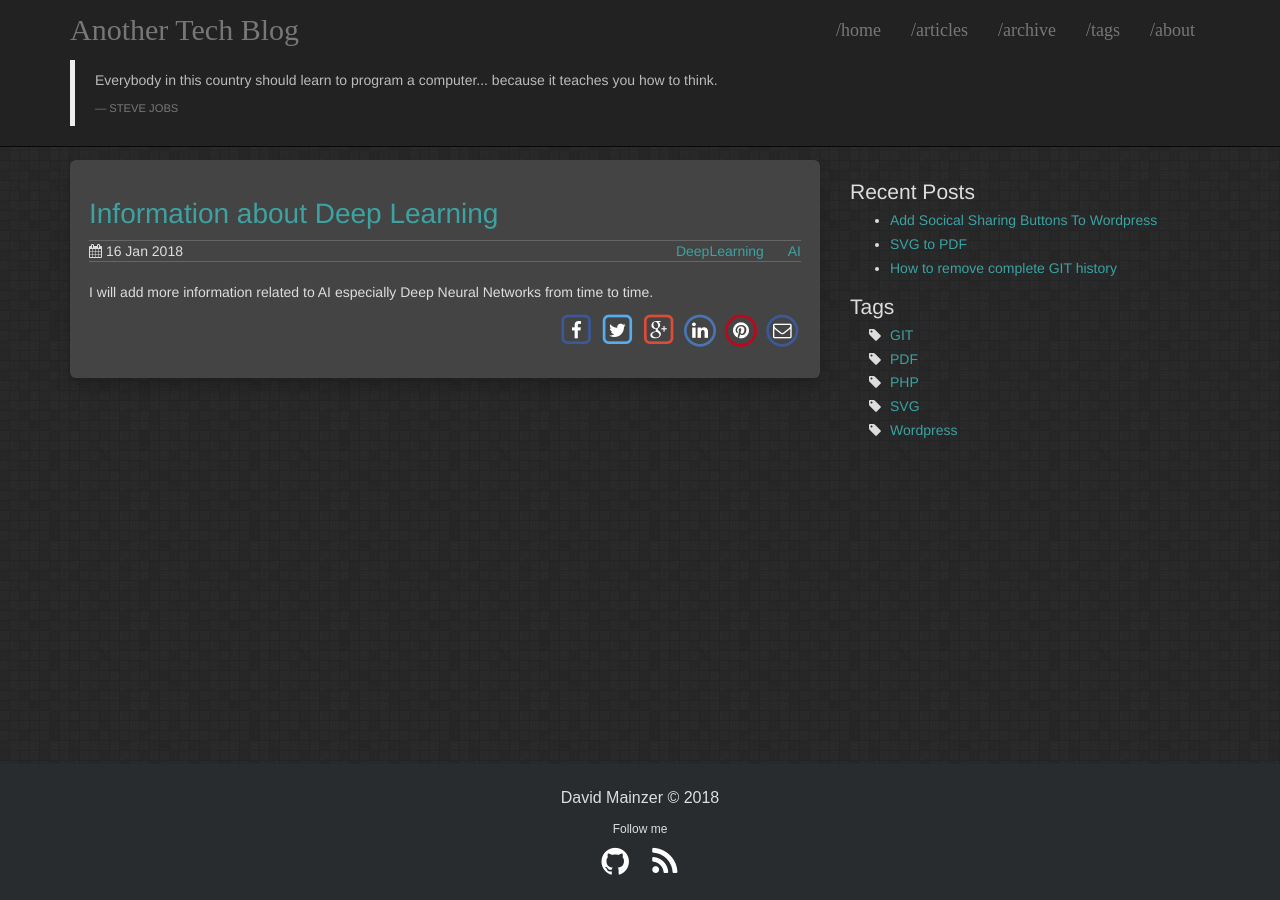
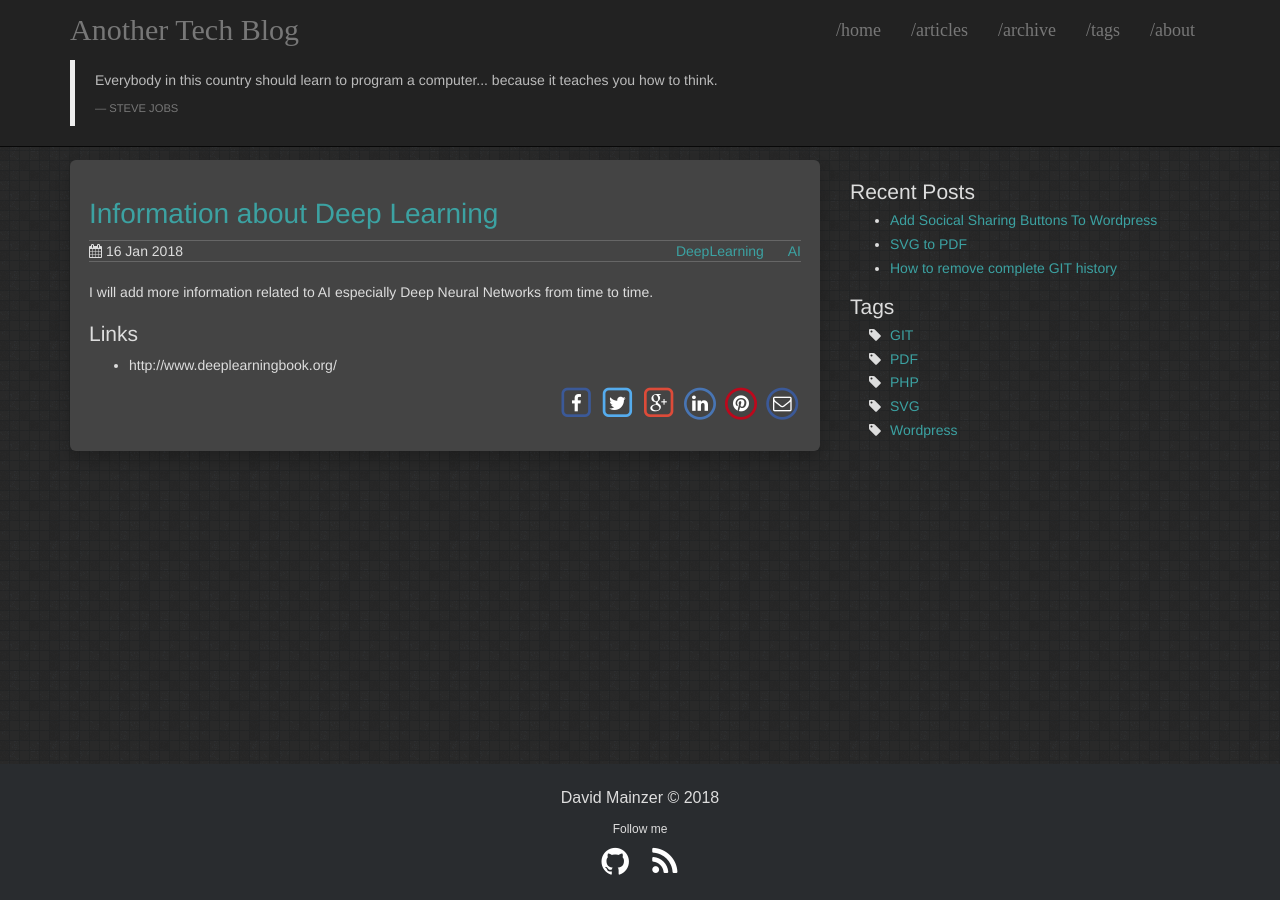
Before and after one commit to davidmainzer/davidmainzer.github.io, a Jekyll site: the page built from _articles/Deep_Learning.md, in a window 1280 px wide and 900 px high. Built offline with Jekyll 4.4.1, drawn with Linux system fonts in a browser that asks for light colours.

Commit message:
Update Deep_Learning.md
add a Link

```diff
--- a/_articles/Deep_Learning.md
+++ b/_articles/Deep_Learning.md
@@ -10,3 +10,7 @@ tags:
 ---
 
 I will add more information related to AI especially Deep Neural Networks from time to time.
+
+## Links
+
+* http://www.deeplearningbook.org/
```
